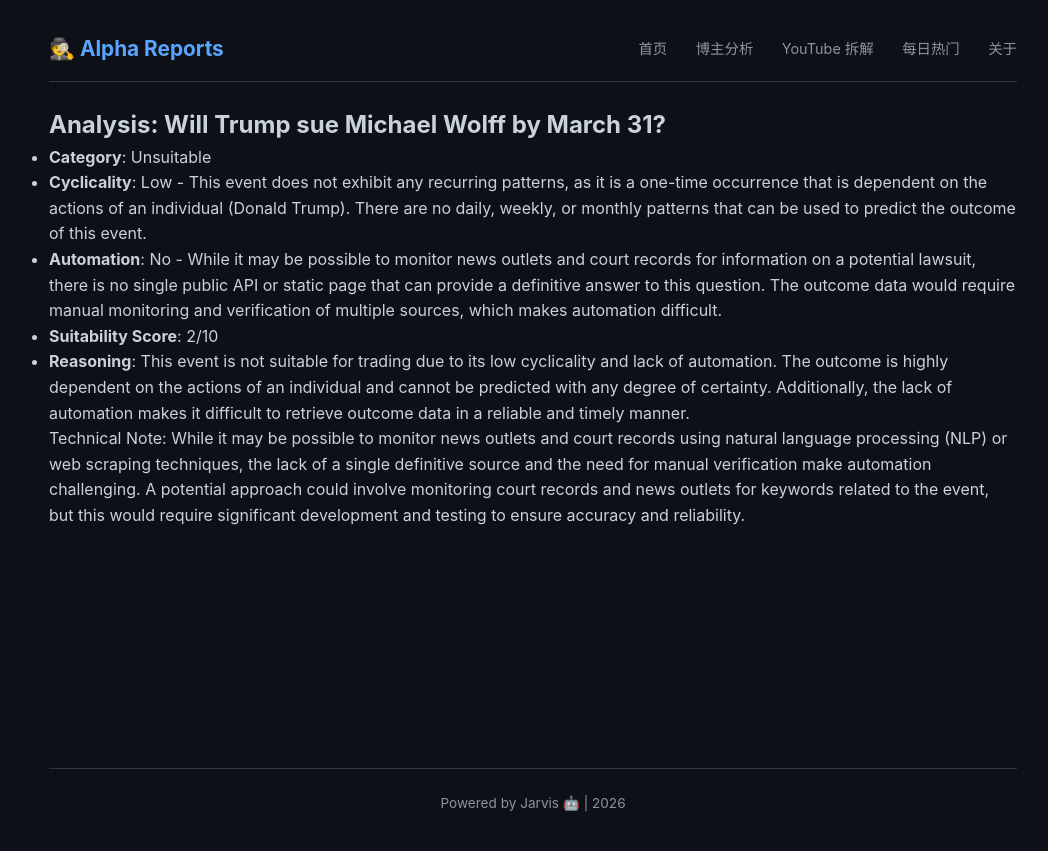
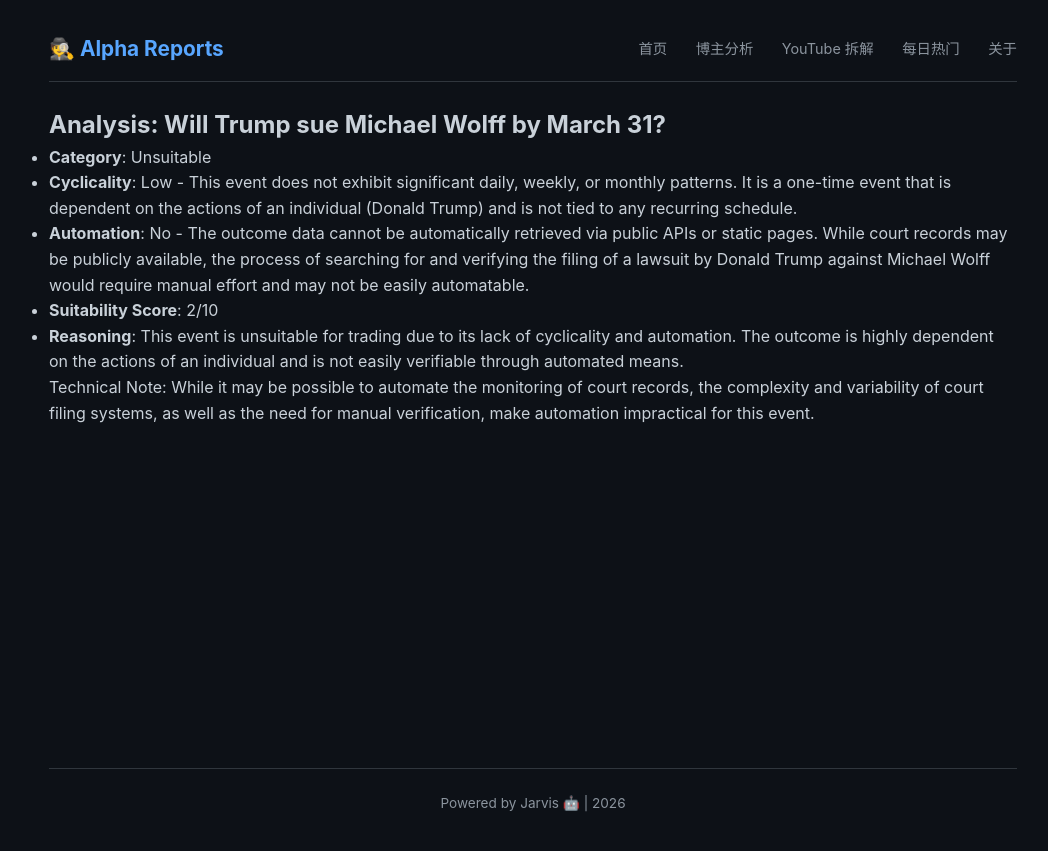
Before and after one commit to amencris073-png/crypto-alpha-reports, a Jekyll site: the page built from polymarket_analysis/unsuitable/2026-02-04_will_trump_sue_michael_wolff_by_march_31.md, in a window 1280 px wide. Shown: the top 851 px of the page, without its empty margins (107-1155 px from the left). Built offline with Jekyll 4.4.1, drawn with Linux system fonts in a browser that asks for light colours; our own code applies the rules of GitHub Pages for plain Markdown files.

Commit message:
Automated analysis for Will Trump sue Michael Wolff by March 31?

```diff
--- a/polymarket_analysis/unsuitable/2026-02-04_will_trump_sue_michael_wolff_by_march_31.md
+++ b/polymarket_analysis/unsuitable/2026-02-04_will_trump_sue_michael_wolff_by_march_31.md
@@ -1,9 +1,9 @@
 ## Analysis: Will Trump sue Michael Wolff by March 31?
 
 - **Category**: Unsuitable
-- **Cyclicality**: Low - This event does not exhibit any recurring patterns, as it is a one-time occurrence that is dependent on the actions of an individual (Donald Trump). There are no daily, weekly, or monthly patterns that can be used to predict the outcome of this event.
-- **Automation**: No - While it may be possible to monitor news outlets and court records for information on a potential lawsuit, there is no single public API or static page that can provide a definitive answer to this question. The outcome data would require manual monitoring and verification of multiple sources, which makes automation difficult.
+- **Cyclicality**: Low - This event does not exhibit significant daily, weekly, or monthly patterns. It is a one-time event that is dependent on the actions of an individual (Donald Trump) and is not tied to any recurring schedule.
+- **Automation**: No - The outcome data cannot be automatically retrieved via public APIs or static pages. While court records may be publicly available, the process of searching for and verifying the filing of a lawsuit by Donald Trump against Michael Wolff would require manual effort and may not be easily automatable.
 - **Suitability Score**: 2/10
-- **Reasoning**: This event is not suitable for trading due to its low cyclicality and lack of automation. The outcome is highly dependent on the actions of an individual and cannot be predicted with any degree of certainty. Additionally, the lack of automation makes it difficult to retrieve outcome data in a reliable and timely manner.
+- **Reasoning**: This event is unsuitable for trading due to its lack of cyclicality and automation. The outcome is highly dependent on the actions of an individual and is not easily verifiable through automated means.
 
-Technical Note: While it may be possible to monitor news outlets and court records using natural language processing (NLP) or web scraping techniques, the lack of a single definitive source and the need for manual verification make automation challenging. A potential approach could involve monitoring court records and news outlets for keywords related to the event, but this would require significant development and testing to ensure accuracy and reliability.
+Technical Note: While it may be possible to automate the monitoring of court records, the complexity and variability of court filing systems, as well as the need for manual verification, make automation impractical for this event.
```
